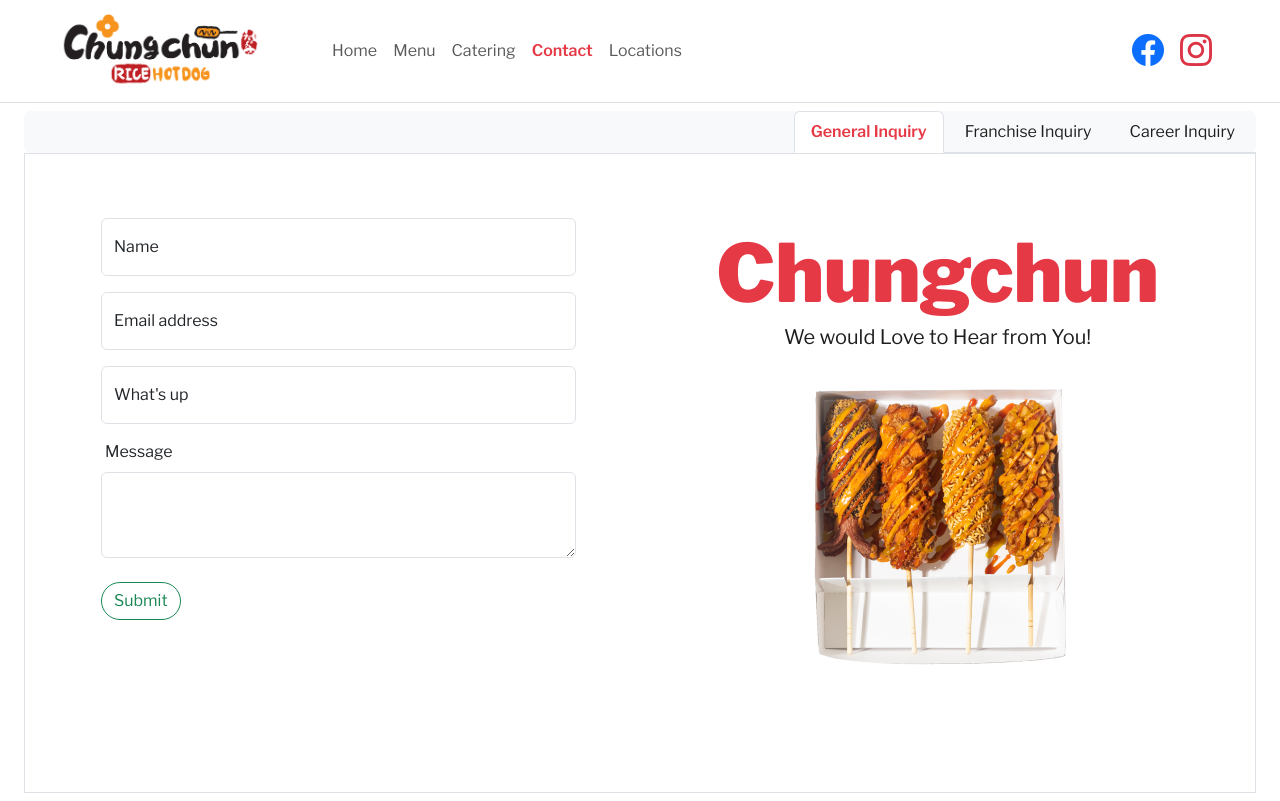
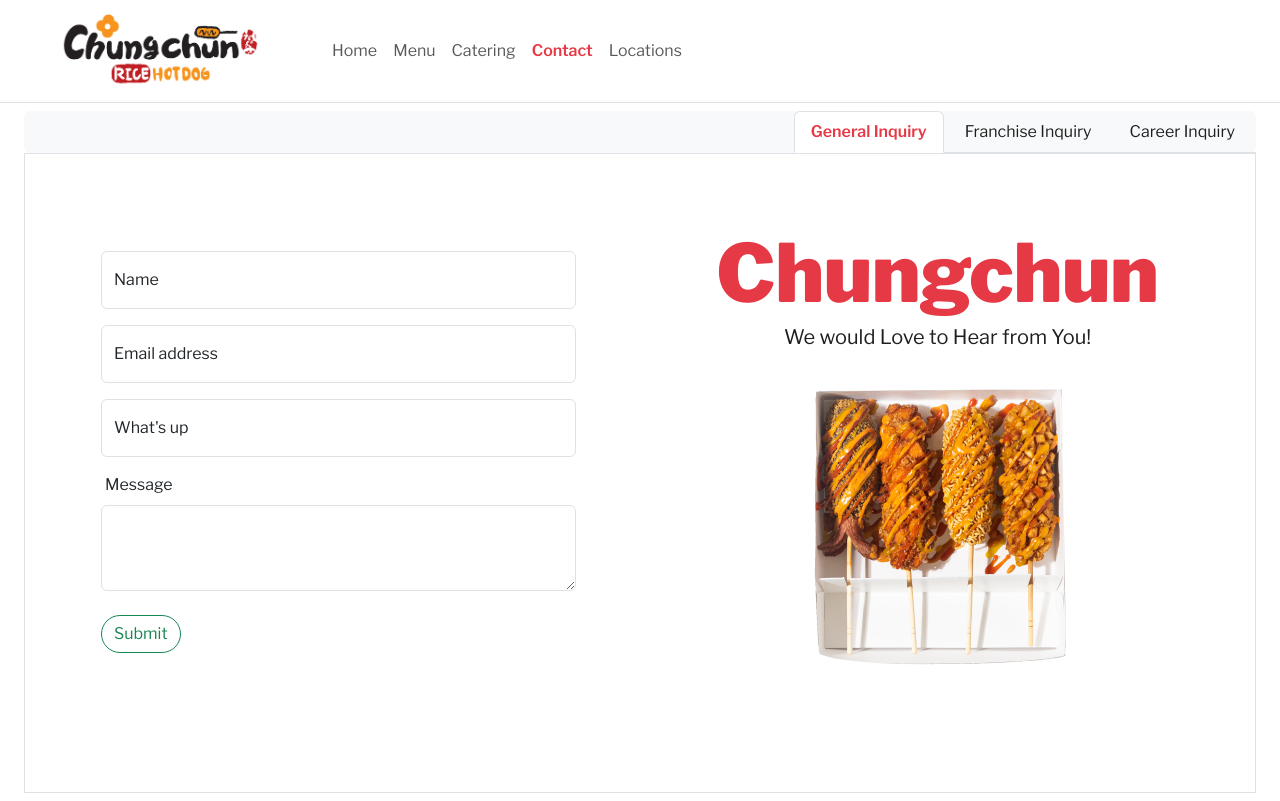
Before and after one commit to jonaslacandola/ChungchunWeb, a plain HTML site: page contact.html in a window 1280 px wide. Drawn offline with nearby package versions, Linux system fonts and the light colour scheme.

Commit message:
some changes

```diff
--- a/contact.html
+++ b/contact.html
@@ -10,7 +10,7 @@
         <link rel="stylesheet" href="https://cdn.jsdelivr.net/npm/bootstrap-icons@1.3.0/font/bootstrap-icons.css">
         <link href="https://cdn.jsdelivr.net/npm/bootstrap@5.3.0/dist/css/bootstrap.min.css" rel="stylesheet" integrity="sha384-9ndCyUaIbzAi2FUVXJi0CjmCapSmO7SnpJef0486qhLnuZ2cdeRhO02iuK6FUUVM" crossorigin="anonymous">
 
-        <title>ChungChun Rice Hotdog</title>
+        <title>Chungchun Rice Hotdog</title>
     </head>
     <body>
         <nav class="navbar navbar-expand-lg border-bottom bg-white sticky-top">
@@ -28,10 +28,6 @@
                         <li class="nav-item"><a href="./location.html" class="nav-link">Locations</a></li>
                     </ul>
                 </div>
-                <div class="mt-3 d-flex">
-                    <p class="bi bi-facebook fs-2 text-primary px-2"></p>
-                    <p class="bi bi-instagram fs-2 px-2 text-danger"></p>
-                </div>
             </div>
         </nav>
 
@@ -46,7 +42,7 @@
 
             <div class="tab-content border mx-3 p-3" id="inquiry-nav-content" style="min-height: 80vh;">
                 <div class="tab-pane fade show active " id="general-inquiry" role="tabpanel" aria-labelledby="general-inquiry">
-                    <div class="ms-5 mt-5 w-100 row">
+                    <div class="ms-5 mt-5 w-100 row d-flex align-items-center">
                         <form action="" class="col-5">
                             <div class="form-floating mb-3">
                                 <input type="type" class="form-control" id="floatingName" placeholder="Name" required>
@@ -151,7 +147,7 @@
                             <label for="whyjointextarea" class="mx-1 mt-3 form-label">Resume</label>
                             <input type="file" class="form-control" id="inputGroupFile04" aria-describedby="inputGroupFileAddon04" aria-label="Upload">
 
-                            <button type="submit" class="mt-4 rounded-5 btn btn-outline-success">Submit</button>
+                            <button type="submit" class="mt-4 mb-4 rounded-5 btn btn-outline-success">Submit</button>
                         </form>
                     </div>
                 </div>
```
Also changed, not shown: catering.html (+1 -5 lines), location.html (+1 -5 lines).
